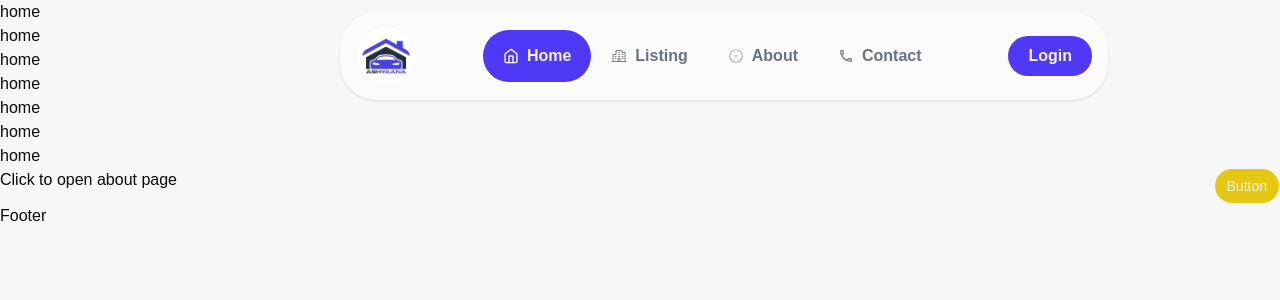
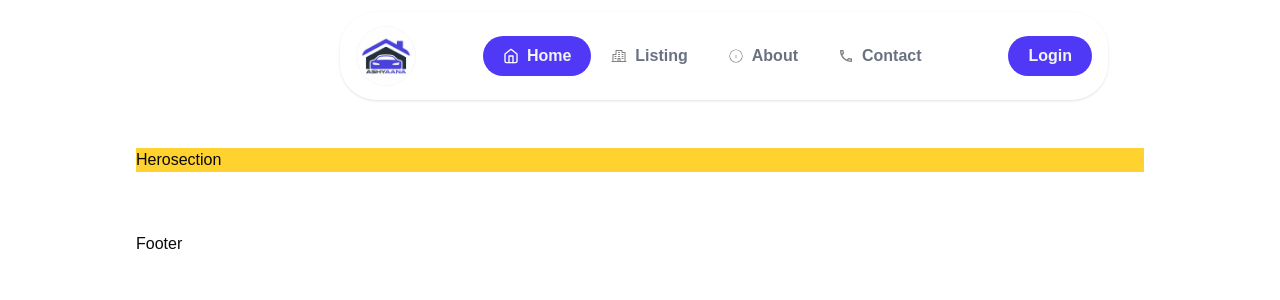
Before and after one commit to MohIdrees-Mohammadi/ashyaanaClone, a React (Vite) app: page / in a window 1280 px wide. Shown: the top 300 px of the page. Built offline with nearby package versions, Linux system fonts and the light colour scheme.

Commit message:
fix the header problem

```diff
--- a/src/components/Footer.jsx
+++ b/src/components/Footer.jsx
@@ -2,7 +2,7 @@ import React from 'react'
 
 const Footer = () => {
   return (
-    <div>Footer</div>
+    <div className='mt-15'>Footer</div>
   )
 }
 
--- a/src/components/Header.jsx
+++ b/src/components/Header.jsx
@@ -40,7 +40,7 @@ const Header = () => {
             setIsHomeActive(isActive)
 
             return (
-              isActive ? "flex text-gray-100 items-center bg-indigo-600 px-4 xl:px-5  py-3.5 xl:py-3.5 rounded-3xl gap-2" : "flex text-gray-500 items-center  px-5 py-3.5 rounded-3xl gap-2"
+              isActive ? "flex text-gray-100 items-center bg-indigo-600 px-4 xl:px-5  py-3.5 xl:py-2 rounded-3xl gap-2" : "flex text-gray-500 items-center  px-5 py-2 rounded-3xl gap-2"
             )
           }
           }>
--- a/src/pages/Home.jsx
+++ b/src/pages/Home.jsx
@@ -4,19 +4,10 @@ import { Button } from "@/components/ui/button"
 
 const Home = () => {
   return (
-    <div>
-      <h1>home</h1>
-      <h1>home</h1>
-      <h1>home</h1>
-      <h1>home</h1>
-      <h1>home</h1>
-      <h1>home</h1>
-      <h1>home</h1>
-      <div className='flex justify-between'>
-        <Link to="/about">Click to open about page</Link>
-      <Button variant="default">Button</Button>
-      </div>
-    </div>
+    <section className='bg-amber-300'>
+     <h1>Herosection </h1>
+
+    </section>
   )
 }
 
--- a/src/pages/Layout.jsx
+++ b/src/pages/Layout.jsx
@@ -6,7 +6,7 @@ import { Outlet } from 'react-router-dom'
 
 const Layout = () => {
   return (
-    <div className='bg-gray-100/70 min-h-screen'>
+    <div className='mt-37 mx-34 min-h-screen'>
         {/* header */}
         <Header />
         {/* outlet */}
```
